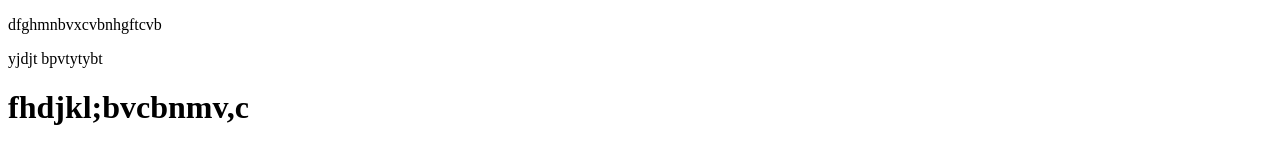
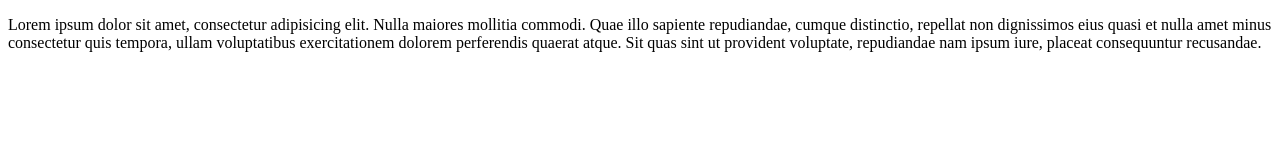
Before and after one commit to mira14/third_site, a plain HTML site: page index.html in a window 1280 px wide. Drawn offline with Linux system fonts and the light colour scheme.

Commit message:
third commit

```diff
--- a/index.html
+++ b/index.html
@@ -5,8 +5,6 @@
 	<title>Document</title>
 </head>
 <body>
-	<p>dfghmnbvxcvbnhgftcvb</p>
-	<p>yjdjt bpvtytybt</p>
-	<h1>fhdjkl;bvcbnmv,c</h1>
+	<p>Lorem ipsum dolor sit amet, consectetur adipisicing elit. Nulla maiores mollitia commodi. Quae illo sapiente repudiandae, cumque distinctio, repellat non dignissimos eius quasi et nulla amet minus consectetur quis tempora, ullam voluptatibus exercitationem dolorem perferendis quaerat atque. Sit quas sint ut provident voluptate, repudiandae nam ipsum iure, placeat consequuntur recusandae.</p>
 </body>
 </html>
```
